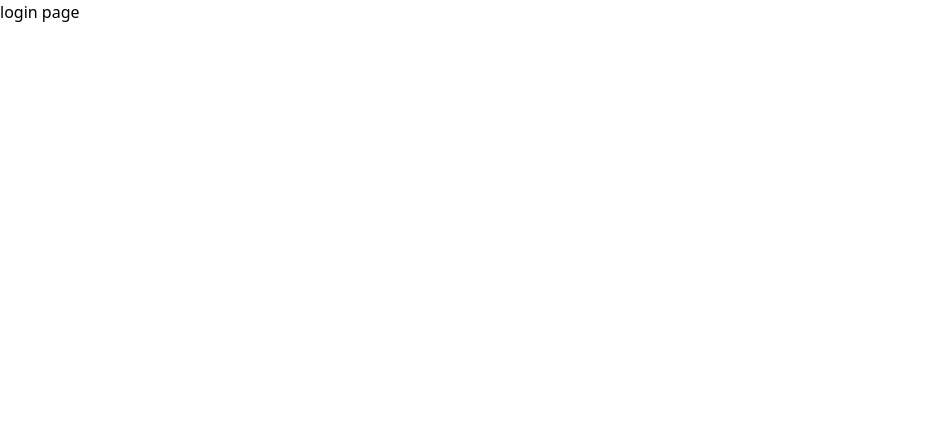
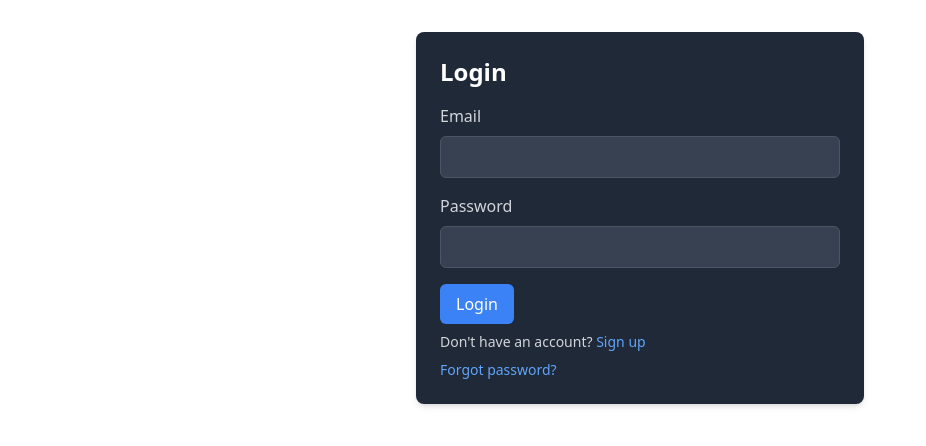
Before and after one commit to heman8085/mail-box-client, a React (Create React App) app: page /login in a window 1280 px wide. Shown: the top 446 px of the page, without its empty margins (0-926 px from the left). Built offline with nearby package versions, Linux system fonts and the light colour scheme.

Commit message:
login page

```diff
--- a/src/App.js
+++ b/src/App.js
@@ -4,6 +4,7 @@ import './index.css';
 import Signup from './components/Signup';
 import {BrowserRouter as Router,Routes,Route} from 'react-router-dom';
 import Login from './components/Login';
+import Home from './components/Home';
 
 function App() {
   return (
@@ -11,6 +12,7 @@ function App() {
       <Routes>
         <Route path="/" element={<Signup />} />
         <Route path='/login' element={<Login/>}/>
+        <Route path='/home' element={<Home/>}/>
       </Routes>
     </Router>
   );
--- /dev/null
+++ b/src/components/Home.js
@@ -0,0 +1,11 @@
+import React from 'react'
+
+const Home = () => {
+  return (
+    <div>
+      <h1>welcom to the home</h1>
+    </div>
+  )
+}
+
+export default Home
--- a/src/components/Login.js
+++ b/src/components/Login.js
@@ -1,11 +1,88 @@
-import React from 'react'
+import React, { useState } from "react";
+import { useDispatch, useSelector } from "react-redux";
+import { useNavigate } from "react-router-dom";
+import { login } from "./store/authSlice";
+import { Link } from "react-router-dom";
 
 const Login = () => {
+  const [enteredEmail, setEnteredEmail] = useState("");
+  const [enteredPassword, setEnteredPassword] = useState("");
+  const loading = useSelector((state) => state.auth.loading);
+  const error = useSelector((state) => state.auth.error);
+  const dispatch = useDispatch();
+  const navigate = useNavigate();
+
+  const submitHandler = async (e) => {
+    e.preventDefault();
+    const resultAction = await dispatch(
+      login({ email: enteredEmail, password: enteredPassword })
+    );
+    if (login.fulfilled.match(resultAction)) {
+      navigate("/home");
+    } else {
+      console.error("login failed", resultAction.payload);
+    }
+  };
+
   return (
-    <div>
-      <h1>login page</h1>
-    </div>
-  )
-}
+    <React.Fragment>
+      <section className="max-w-md mx-auto mt-8 p-6 bg-gray-800 rounded-lg shadow-md">
+        <h1 className="text-2xl font-bold text-white mb-4">Login</h1>
+        <form onSubmit={submitHandler}>
+          <div className="mb-4">
+            <label htmlFor="email" className="block text-gray-300 mb-2">
+              Email
+            </label>
+            <input
+              type="email"
+              id="email"
+              value={enteredEmail}
+              onChange={(e) => setEnteredEmail(e.target.value)}
+              className="w-full px-3 py-2 bg-gray-700 border border-gray-600 rounded-md text-white"
+              required
+            />
+          </div>
+          <div className="mb-4">
+            <label htmlFor="password" className="block text-gray-300 mb-2">
+              Password
+            </label>
+            <input
+              type="password"
+              id="password"
+              value={enteredPassword}
+              onChange={(e) => setEnteredPassword(e.target.value)}
+              className="w-full px-3 py-2 bg-gray-700 border border-gray-600 rounded-md text-white"
+              required
+            />
+          </div>
+          <button
+            type="submit"
+            className="bg-blue-500 text-white px-4 py-2 rounded-md hover:bg-blue-600"
+            disabled={loading}
+          >
+            {loading ? "Logging in..." : "Login"}
+          </button>
+          <div className="mt-2 text-sm text-gray-300">
+            Don't have an account?{" "}
+            <Link to="/auth/signup" className="text-blue-400 hover:underline">
+              Sign up
+            </Link>
+          </div>
+          <div className="mt-2 text-sm text-gray-300">
+            <Link
+              to="/auth/forgetPassword"
+              className="text-blue-400 hover:underline"
+            >
+              Forgot password?
+            </Link>
+          </div>
+        </form>
+        {error && (
+          <div className="text-red-500 mt-4">{error && <p>{error}</p>}</div>
+        )}
+      </section>
+    </React.Fragment>
+  );
+};
 
-export default Login
+export default Login;
--- a/src/components/Signup.js
+++ b/src/components/Signup.js
@@ -4,8 +4,8 @@ import { useDispatch, useSelector } from "react-redux";
 import { signup } from "./store/authSlice";
 
 const Signup = () => {
-  const [enteredEmail, setEnteredEmail] = useState("");
-  const [enteredPassword, setEnteredPassword] = useState("");
+    const [enteredEmail, setEnteredEmail] = useState("");
+    const [enteredPassword, setEnteredPassword] = useState("");
     const [confirmPassword, setConfirmPassword] = useState("");
     const loading = useSelector((state) => state.auth.loading);
     const error = useSelector((state) => state.auth.error);
--- a/src/components/store/authSlice.js
+++ b/src/components/store/authSlice.js
@@ -2,6 +2,7 @@ import { createAsyncThunk, createSlice } from "@reduxjs/toolkit";
 
 const initialState = {};
 
+//signup
 export const signup = createAsyncThunk(
   "auth/singup",
   async ({ email, password }, { rejectWithValue }) => {
@@ -39,6 +40,43 @@ export const signup = createAsyncThunk(
   }
 );
 
+//login
+export const login = createAsyncThunk(
+  "auth/login",
+  async ({ email, password }, { rejectWithValue }) => {
+    try {
+      const response = await fetch(
+        "https://identitytoolkit.googleapis.com/v1/accounts:signInWithPassword?key=AIzaSyBbtBrLaYdQSC7H3DI7eo2o0w5hm_kfDFU",
+        {
+          method: "POST",
+          body: JSON.stringify({
+            email,
+            password,
+            returnSecureToken: true,
+          }),
+          headers: {
+            "Content-Type": "application/json",
+          },
+        }
+      );
+      if (!response.ok) {
+        const errorData = await response.json();
+        return rejectWithValue(errorData.error.message);
+      }
+      const data = await response.json();
+      console.log("login response", data);
+      const user = {
+        idToken: data.idToken,
+        localId: data.localId,
+        email: data.email,
+      };
+      return user;
+    } catch (error) {
+      return rejectWithValue(error.message);
+    }
+  }
+);
+
 const authSlice = createSlice({
   name: "auth",
   initialState,
@@ -56,6 +94,18 @@ const authSlice = createSlice({
       .addCase(signup.rejected, (state, action) => {
         state.loading = false;
         state.error = action.payload;
+      })
+      .addCase(login.pending, (state) => {
+        state.loading = true;
+        state.error = null;
+      })
+      .addCase(login.fulfilled, (state, action) => {
+        state.loading = false;
+        state.user = action.payload;
+      })
+      .addCase(login.rejected, (state, action) => {
+        state.loading = false;
+        state.error = action.payload;
       });
   },
 });
```
